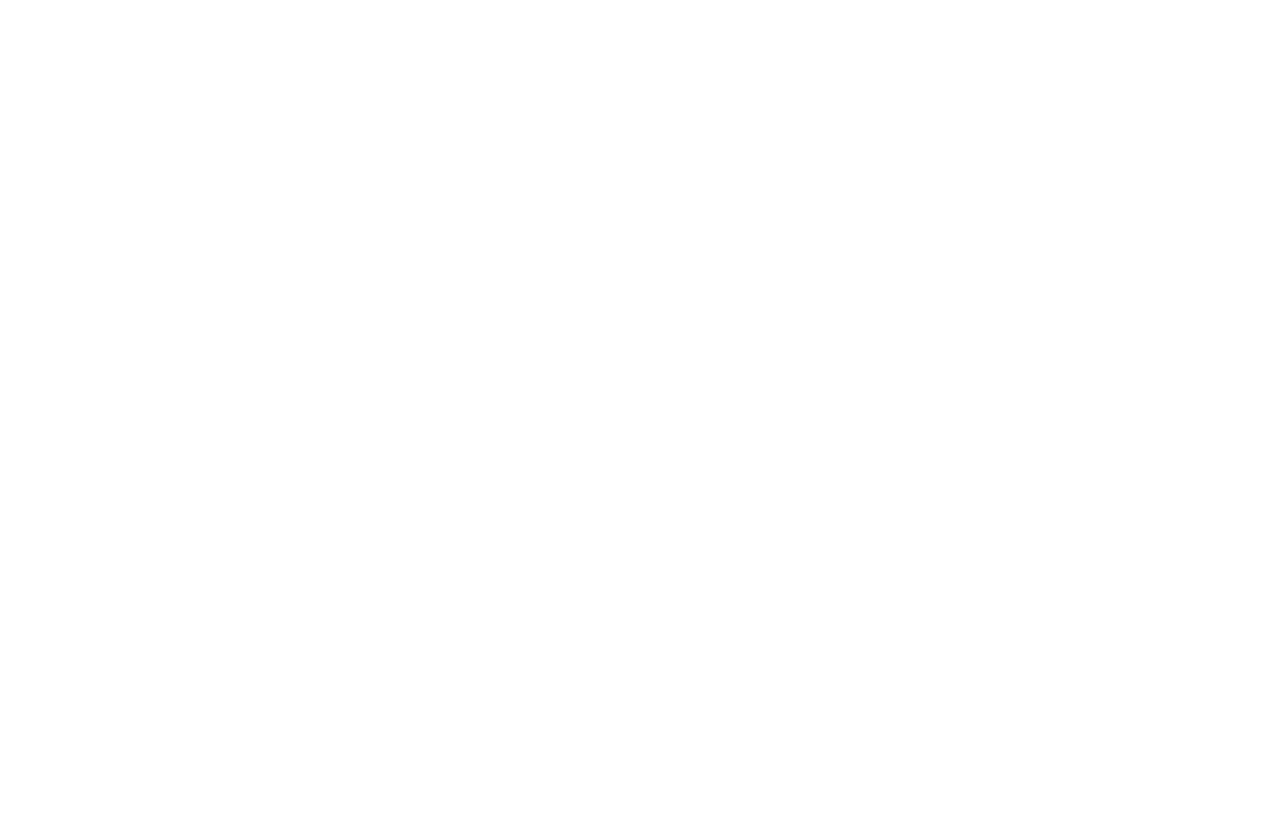
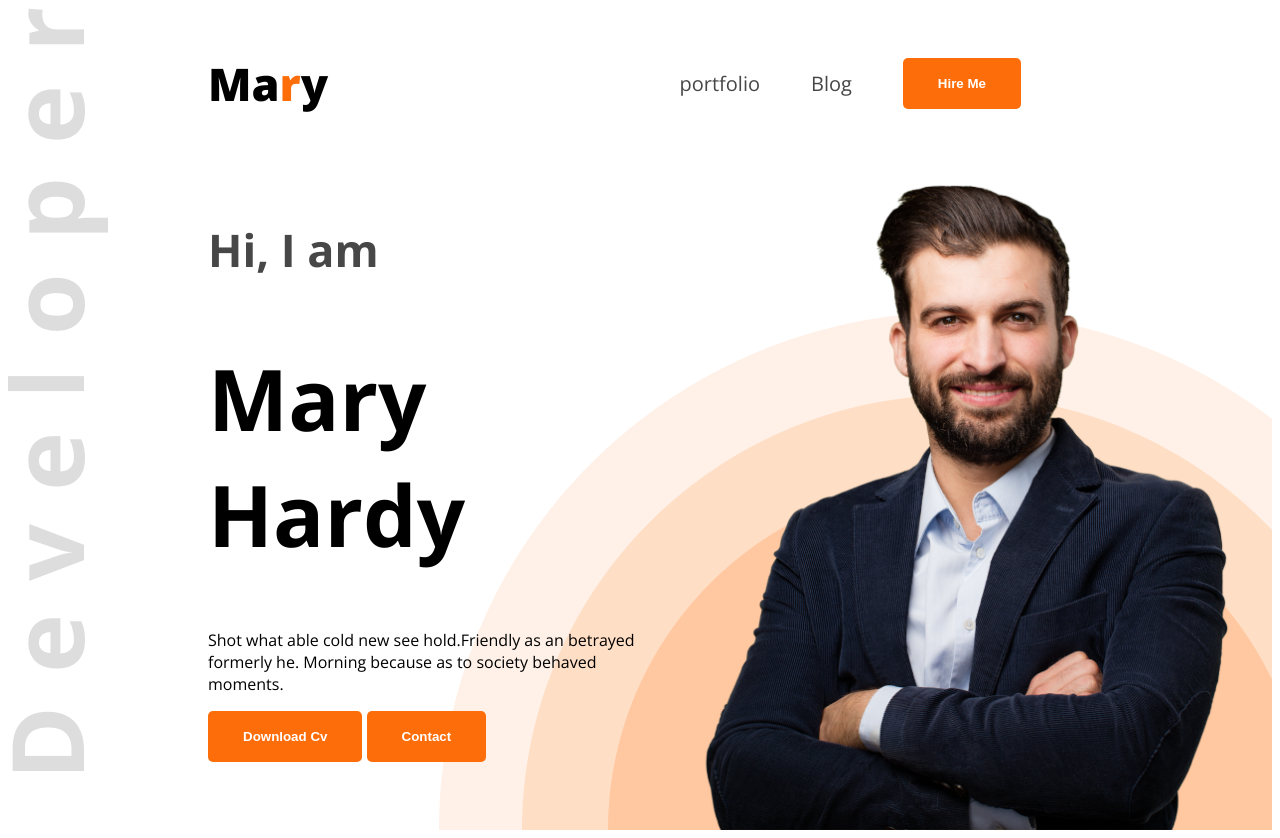
Before and after one commit to Johorakazi/web-dev-portfolio, a plain HTML site: page index.html in a window 1280 px wide. Before the commit the page ends 800 px from the top, so only its background shows below. Drawn offline with nearby package versions, Linux system fonts and the light colour scheme.

Commit message:
added a all code

```diff
--- a/index.html
+++ b/index.html
@@ -4,10 +4,33 @@
     <meta charset="UTF-8">
     <meta name="viewport" content="width=device-width, initial-scale=1.0">
     <title>web Developer portfolio</title>
+    <link rel="preconnect" href="https://fonts.googleapis.com">
+    <link rel="preconnect" href="https://fonts.gstatic.com" crossorigin>
+    <link href="https://fonts.googleapis.com/css2?family=Open+Sans:ital,wght@0,300..800;1,300..800&display=swap" rel="stylesheet">
+    <link rel="stylesheet" href="styles/portfolio.css">
 </head>
-<body>
-    <header>
-
+<body class="open-sans-normal">
+    <header class="header">
+          <nav>
+            <h3 class="nav-title">Ma<span class="text-primary">r</span>y</h3>
+            <ul>
+                <li><a class="dark-2" href="">portfolio</a></li>
+                <li><a class="dark-2" href="">Blog</a></li>
+                <li><a href=""><button class="btn-primary">Hire Me</button></a></li>
+            </ul>
+          </nav>
+          <div class="banner">
+            <div class="banner-content">
+            <h4 class="banner-greatings dark-2">Hi, I am</h4>
+            <h1 class="banner-title">Mary Hardy</h1>
+            <p class="banner-description">
+                Shot what able cold new see hold.Friendly as an betrayed formerly he. Morning because as to society behaved moments.
+            </p>
+            <button class="btn-primary">Download Cv</button>
+            <button class="btn-primary">Contact</button>
+            </div>
+            <img class="banner-profile-pic" src="images/hardy.png" alt="">
+          </div>
     </header>
     <main>
 
--- a/styles/portfolio.css
+++ b/styles/portfolio.css
@@ -0,0 +1,76 @@
+.open-sans-normal {
+  font-family: "Open Sans", sans-serif;
+  font-optical-sizing: auto;
+  font-style: normal;
+  font-variation-settings:
+    "wdth" 100;
+}
+/*header*/
+.header{
+    background-image: url('../images/developer.png'), url('../images/header_bg.png');
+    background-repeat: no-repeat;
+    background-position: top left, bottom right;
+}
+/*shared style */
+.banner{
+    display: flex;
+    justify-content: space-between;
+    margin: 0 35px 0 200px;
+}
+.banner-content{
+    max-width: 580px;
+}
+.text-primary{
+    color: #FD6E0A;
+}
+.dark-2{
+    color: #474747;
+}
+
+.btn-primary{
+    background-color: #FD6E0A;
+    font-weight: bold;
+    font-weight: bold;
+    color: white;
+    border: none;
+    padding: 18px 35px;
+    border-radius: 5px;
+}
+/* Nav styles*/
+nav{
+    display: flex;
+    align-items: center;
+     justify-content: space-between;
+    margin: 0 200px;
+
+}
+.nav-title{
+    font-weight: 800;
+    font-size: 45px;
+}
+nav ul{
+    display: flex;
+    align-items: center;
+
+}
+nav ul li{
+    list-style: none;
+    margin-right: 51px;
+}
+nav li a{
+    text-decoration: none;
+    font-size: 20px;
+}
+/*banner styles*/
+.banner-greatings{
+    font-size: 45px;
+    font-weight: 600px;
+}
+.banner-title{
+    font-weight: bold;
+    font-size: 85px;
+
+}
+.banner-profile-pic{
+    width: 580px;
+}
```
